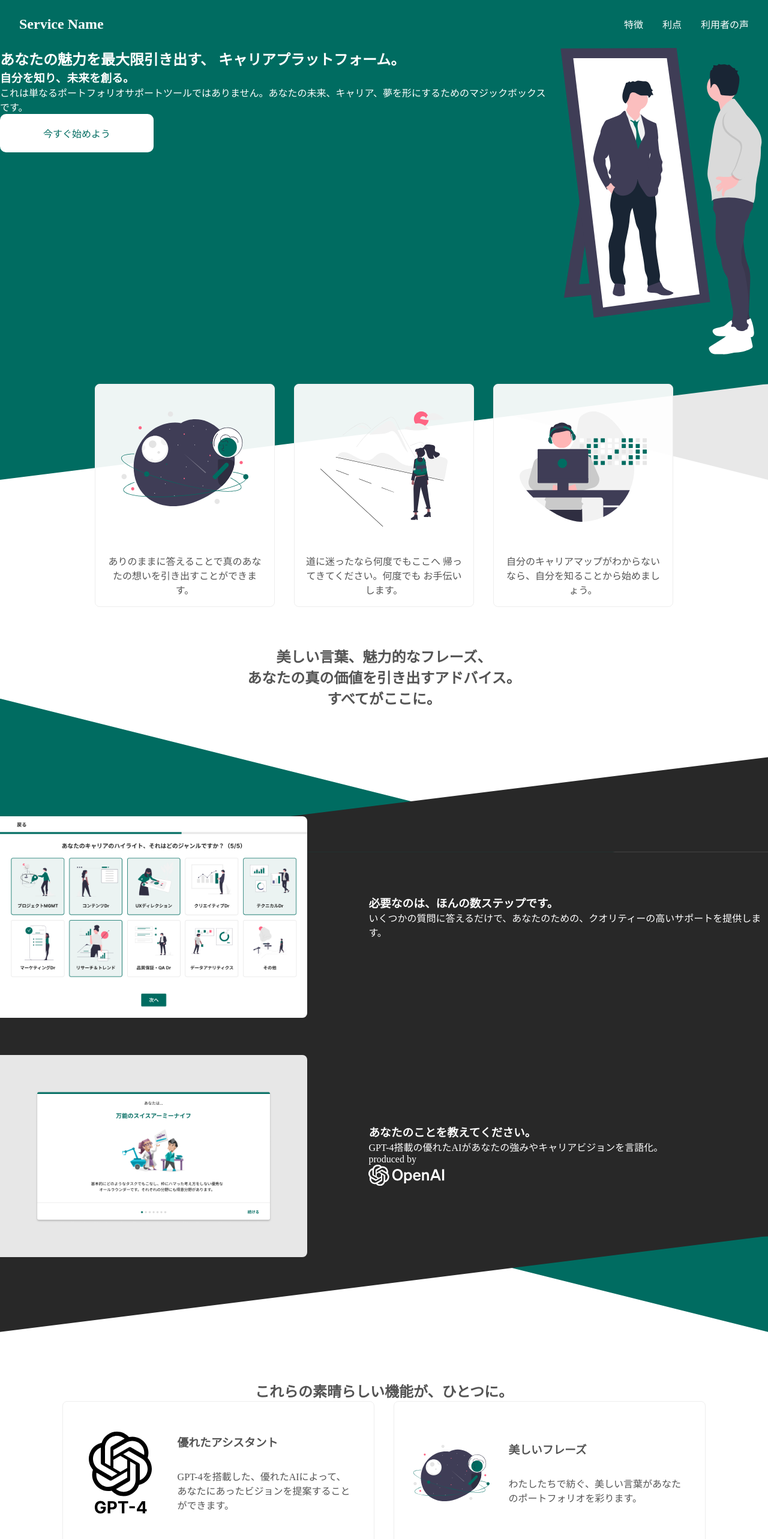
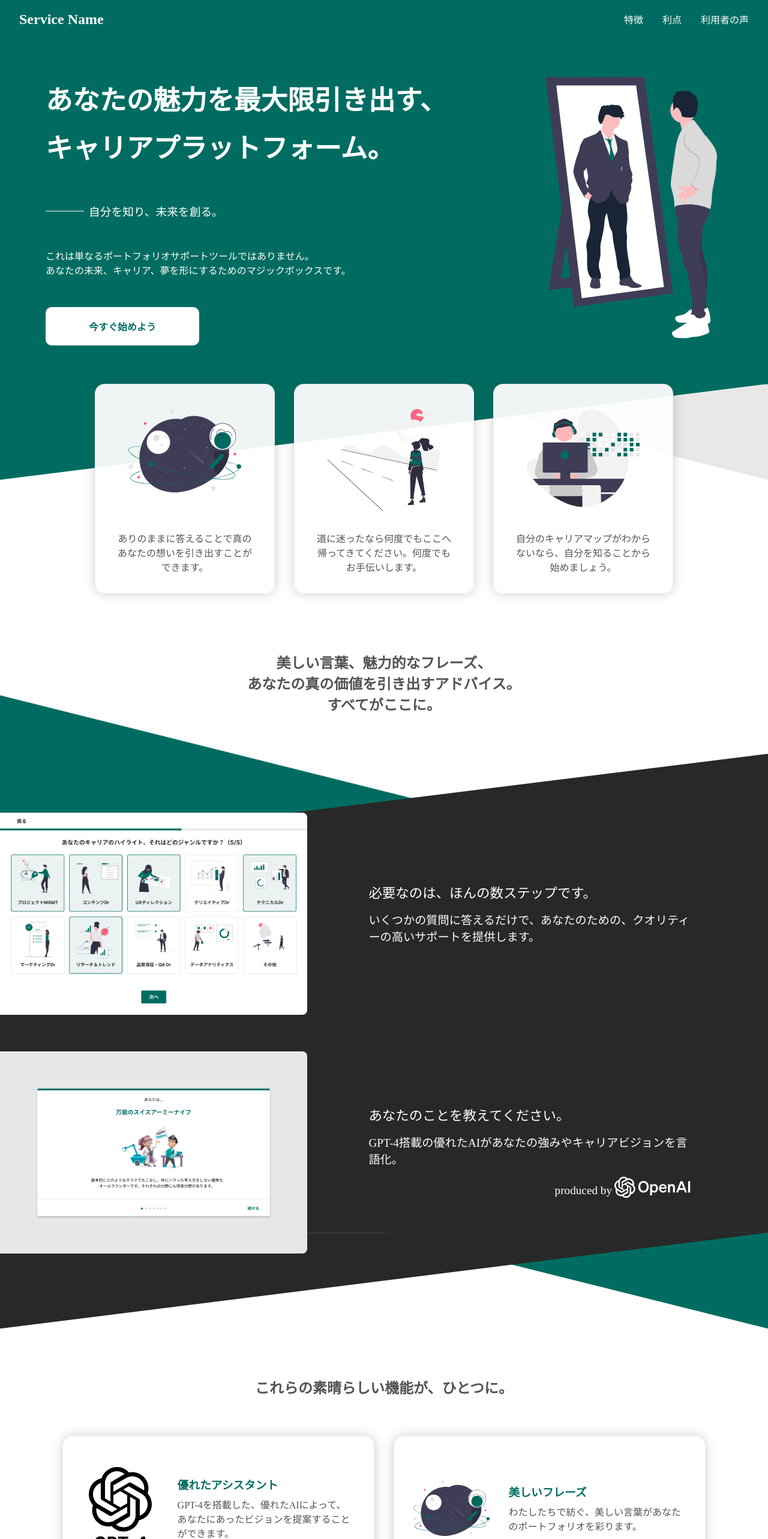
Before and after one commit to RyotaOku/aerichandesu, a Next.js app in the folder src/: page /introduction in a window 1280 px wide. Shown: the top 2566 px of the page at 60% size. Built offline with nearby package versions, Linux system fonts and the light colour scheme.

Commit message:
大まかなレイアウト完了

```diff
--- a/src/pages/introduction/index.tsx
+++ b/src/pages/introduction/index.tsx
@@ -5,20 +5,20 @@ import 'primereact/resources/primereact.min.css';
 import 'primeicons/primeicons.css';
 import style from '@/styles/introduction/index.module.css'
 import { type } from 'os';
-import { Link as Scroll } from 'react-scroll'
-import { log } from 'console';
+import { Link, Element, Events, animateScroll as scroll, scrollSpy } from 'react-scroll';
 
 
 function getImagePath(filename: string) {
     return `/images/introduction/${filename}`;
 }
+const scrollToTop = () => {
+    scroll.scrollToTop();
+};
 
 type ButtonProps = {
     darkColor?: boolean,
     url: string,
     text: string,
-
-
 }
 export function Button(props: ButtonProps) {
     return (
@@ -30,6 +30,8 @@ export function Button(props: ButtonProps) {
     )
 }
 
+
+
 type introFeatureProps = {
     children?: React.ReactNode,
     imgAlt: string,
@@ -39,13 +41,13 @@ type introFeatureProps = {
 export function IntroFeature(props: introFeatureProps) {
 
     return (
-        <div className={style.introFeatureChild}>
+        <div className={style.introFeature}>
             <picture className={style.introFeatureImg}>
                 <img src={getImagePath(props.imgSrc)}
                     alt={props.imgAlt} />
             </picture>
             {/* <p className={style.introFeatureText}>{props.text}</p> */}
-            {props.children}
+            <div className={style.introFeatureText}>{props.children}</div>
         </div>
     )
 }
@@ -249,24 +251,25 @@ export default function Introduction() {
     return (
         <>
             <div className={style.mainVisual}>
-                <nav className={style.navigation}>
+                <header className={style.navigation}>
+                    <nav>
                         <h1>Service Name</h1>
                         <ul>
-                        <li>
-                            <Scroll to='test' smooth>特徴</Scroll>
-                        </li>
-                        <li>利点</li>
-                        <li>利用者の声</li>
+                            <li><Link to='serviceDetails' smooth offset={-50}>特徴</Link></li>
+                            <li><Link to='serviceDetails' smooth offset={-50}>利点</Link></li>
+                            <li><Link to='serviceDetails' smooth offset={-50}>利用者の声</Link></li>
                         </ul>
                     </nav>
+                </header>
 
 
                 <div className={style.topView}>
                     <div className={style.topViewText}>
-                        <h2>あなたの魅力を最大限引き出す、
+                        <h2>あなたの魅力を最大限引き出す、<br />
                             キャリアプラットフォーム。</h2>
                         <h3>自分を知り、未来を創る。</h3>
-                        <p>これは単なるポートフォリオサポートツールではありません。あなたの未来、キャリア、夢を形にするためのマジックボックスです。</p>
+                        <p>これは単なるポートフォリオサポートツールではありません。<br />
+                            あなたの未来、キャリア、夢を形にするためのマジックボックスです。</p>
                         <Button darkColor url='#' text='今すぐ始めよう' />
                     </div>
                     <picture className={style.topViewImg}><img src={getImagePath("mainVisual.svg")} alt="" /></picture>
@@ -287,7 +290,7 @@ export default function Introduction() {
                         <p>自分のキャリアマップがわからないなら、自分を知ることから始めましょう。</p>
                     </IntroFeature>
                 </div>
-                <h2>美しい言葉、魅力的なフレーズ、<br />あなたの真の価値を引き出すアドバイス。<br />すべてがここに。</h2>
+                <h2 id='serviceDetails'>美しい言葉、魅力的なフレーズ、<br />あなたの真の価値を引き出すアドバイス。<br />すべてがここに。</h2>
             </div>
 
             <div className={style.serviceDetailsSection}>
@@ -303,7 +306,7 @@ export default function Introduction() {
                         imgAlt=''
                         title="あなたのことを教えてください。"
                         text="GPT-4搭載の優れたAIがあなたの強みやキャリアビジョンを言語化。"
-                    ><div><p>produced by</p>
+                    ><div className={style.openAi}><p>produced by</p>
                             <picture><img src={getImagePath("OpenAiLogo.svg")} alt="" /></picture>
                         </div></ServiceDetail>
                 </div>
@@ -324,18 +327,25 @@ export default function Introduction() {
 
             <UserTestimonial />
 
+            <div className={style.getStartedSection}>
                 <h2>さあ、準備は整いましたか？<br />
                     私たちと一緒に、あなたのキャリアデザインを<br />
                     素敵に彩りましょう！</h2>
                 <Button url='#' text='はじめましょう！' />
+            </div>
             <footer className={style.footer}>
                 <ul>
-                    <li><a href='#'>プライバシー&利用規約</a></li>
-                    <li><a href='#'>お問い合わせ</a></li>
-                    <li><a href='#'>私たちについて</a></li>
+                    <li><Link to='#'>プライバシー&利用規約</Link></li>
+                    <li><Link to='#'>お問い合わせ</Link></li>
+                    <li><Link to='#'>私たちについて</Link></li>
                 </ul>
-
                 <p><small>Service Name.inc &copy; 2023</small></p>
+                <div className={style.snsIcon}>
+                    <Link to='#'><i className={`pi pi-twitter`} /></Link>
+                    <Link to='#'><i className={`pi pi-instagram`} /></Link>
+                    <Link to='#'><i className={`pi pi-facebook`} /></Link>
+                </div>
+                <a onClick={scrollToTop} className={style.scrollTop}><i className={`pi pi-chevron-up`} />TOP</a>
             </footer>
 
         </>
--- a/src/styles/globals.css
+++ b/src/styles/globals.css
@@ -1,6 +1,10 @@
+:root {
+    --color-primary: #006c61;
+    --color-text: #545454;
+}
 html,
 body {
-  font-size: 16px;
-  margin: 0;
-  padding: 0;
+    font-size: 16px;
+    margin: 0;
+    padding: 0;
 }
--- a/src/styles/introduction/index.module.css
+++ b/src/styles/introduction/index.module.css
@@ -1,52 +1,109 @@
 @import url("https://fonts.googleapis.com/css2?family=Inter:wght@100;200;300;400;500;600;700;800;900&family=Noto+Sans+JP:wght@100;200;300;400;500;600;700;800;900&display=swap");
+
+/* button */
 
 .button {
     width: 256px;
     height: 64px;
-    background: #006c61;
+    min-height: 64px;
+    display: block;
+    background: var(--color-primary);
     color: #fff;
     border-radius: 10px;
 }
+.button a {
+    width: 100%;
+    height: 100%;
+    display: grid;
+    place-items: center;
+    color: inherit;
+    text-decoration: none;
+    font-weight: 700;
+    font-size: 1rem;
+}
 .darkButton {
     background: #fff;
-    color: #006c61;
+    color: var(--color-primary);
 }
 
-.button a {
-    color: inherit;
-    display: grid;
-    place-items: center;
-    width: 100%;
-    height: 100%;
-    text-decoration: none;
-}
+/* mainVisual */
 
 .mainVisual {
-    background: #006c61;
+    background: var(--color-primary);
     color: #fff;
+    height: 100vh;
     height: 80vh;
-    min-height: 80vh;
     position: relative;
     width: 100%;
     /* border: 10px solid #000; */
-    /* border-bottom: 0.1px solid #006c61; */
-    box-shadow: 0 0 0 0.5px #006c61;
+    /* border-bottom: 0.1px solid var(--color-primary); */
+    box-shadow: 0 0 0 0.5px var(--color-primary);
 }
+
+/* navigation */
+
+.navigation {
+    width: 100%;
+    height: 10%;
+}
+
+.navigation nav {
+    width: 100%;
+    height: 100%;
+    display: flex;
+    justify-content: space-between;
+    align-items: center;
+    padding: 0 32px;
+}
+.navigation ul {
+    display: flex;
+    list-style: none;
+    gap: 32px;
+}
+
+/* topView */
+
 .topView {
     display: flex;
     width: 100%;
+    height: 90%;
+    padding: 5% 0;
     justify-content: space-around;
 }
+
 .topViewText {
+    height: 100%;
+    display: flex;
+    /* align-items: center; */
+    justify-content: space-between;
+    flex-direction: column;
 }
+.topViewText h2 {
+    font-size: 2.8rem;
+    line-height: 5rem;
+}
+.topViewText h3 {
+    display: flex;
+    gap: 8px;
+    font-weight: 400;
+}
+.topViewText h3::before {
+    content: "";
+    display: block;
+    width: 64px;
+    border-top: 1px solid #fff;
+    transform: translate(0, 50%);
+}
+
 .topViewImg {
     height: 100%;
 }
-.topViewImg {
+.topViewImg img {
     height: 100%;
     /* width: 100%; */
     object-fit: contain;
 }
+
 .mainVisual::after {
     content: "";
     width: 100%;
@@ -55,10 +112,9 @@
     top: 100%;
     left: 0;
     clip-path: polygon(0 0, 100% 0, 0 100%);
-    background: #006c61;
+    background: var(--color-primary);
     z-index: -1;
 }
-
 .mainVisual::before {
     content: "";
     width: 50%;
@@ -71,20 +127,7 @@
     z-index: -2;
 }
 
-.navigation {
-    width: 100%;
-    height: 10vh;
-    display: flex;
-    justify-content: space-between;
-    align-items: center;
-    padding: 0 32px;
-}
-
-.navigation ul {
-    display: flex;
-    list-style: none;
-    gap: 32px;
-}
+/* introFeatures */
 
 .introFeaturesSection {
     position: relative;
@@ -94,16 +137,19 @@
     justify-content: center;
     flex-direction: column;
     text-align: center;
-    margin-bottom: 30vh;
+    margin-bottom: 28vh;
     /* margin: 0 auto; */
 }
-.introFeaturesSection h2 {
-    margin-top: 64px;
+.introFeaturesWrap {
+    margin: 0 10%;
+    justify-content: center;
+    display: flex;
+    gap: 32px;
 }
-.introFeatureChild {
+.introFeature {
     border: 1px solid #eee;
     background: #ffffffee;
-    border-radius: 8px;
+    border-radius: 16px;
     width: 300px;
     min-height: 350px;
     display: flex;
@@ -111,8 +157,9 @@
     justify-content: center;
     flex-flow: column;
     justify-content: space-between;
-    padding: 16px;
-    gap: 16px;
+    padding: 16px 32px 32px;
+    gap: 8px;
+    box-shadow: 0px 0px 18px 0px #3e3e3e40;
 }
 
 .introFeatureImg {
@@ -123,22 +170,20 @@
     /* padding: 10% 10% 0; */
     /* object-fit: cover; */
 }
-
-.introFeatureText {
-    /* width: 50%; */
-}
-
 .introFeatureImg img {
     width: 100%;
     height: 100%;
 }
 
-.introFeaturesWrap {
-    margin: 0 10%;
-    justify-content: center;
-    display: flex;
-    gap: 32px;
+.introFeatureText {
+    font-weight: 500;
 }
+
+.introFeaturesSection h2 {
+    margin-top: 96px;
+}
+
+/* serviceDetails */
 
 .serviceDetailsSection {
     width: 100%;
@@ -147,6 +192,63 @@
     background: #282828;
     box-shadow: 0 0 0 0.5px #282828;
 }
+.serviceDetailsWrap {
+    width: 100%;
+    height: 100%;
+    display: flex;
+    align-items: center;
+    justify-content: center;
+    flex-direction: column;
+    gap: 10%;
+    position: absolute;
+    color: #fff;
+    padding-bottom: 2%;
+}
+.serviceDetail {
+    width: 100%;
+    display: flex;
+}
+
+.serviceDetailImg {
+    display: block;
+    width: 40%;
+    /* height: 50vh; */
+    border-radius: 0px 8px 8px 0px;
+    overflow: hidden;
+    /* border: 1px solid #000; */
+}
+.serviceDetailImg img {
+    width: 100%;
+    height: 100%;
+    object-fit: cover;
+}
+
+.serviceDetailText {
+    font-size: 1.2rem;
+    width: 50%;
+    height: 100%;
+    display: flex;
+    padding-left: 8%;
+    /* align-items: center; */
+    justify-content: center;
+    flex-direction: column;
+    gap: 16px;
+    font-weight: 500;
+}
+.serviceDetailText h3 {
+    font-weight: inherit;
+}
+.openAi {
+    width: 100%;
+    display: flex;
+    align-items: flex-end;
+    justify-content: flex-end;
+}
+.openAi p {
+    padding-bottom: 6px;
+    padding-right: 4px;
+}
+
 .serviceDetailsSection::before {
     content: "";
     width: 100%;
@@ -155,7 +257,7 @@
     bottom: 90%;
     left: 0;
     clip-path: polygon(0 0, 0% 100%, 100% 100%);
-    background: #006c61;
+    background: var(--color-primary);
     z-index: -2;
 }
 .serviceDetailsSection::after {
@@ -170,90 +272,26 @@
     z-index: -1;
 }
 
-.serviceDetailsWrap {
-    width: 100%;
-    height: 100%;
-    display: flex;
-    align-items: center;
-    justify-content: center;
-    flex-direction: column;
-    gap: 10%;
-    position: absolute;
-    color: #fff;
-    padding-bottom: 2%;
-}
-
-.serviceDetail {
-    width: 100%;
-    display: flex;
-}
-
-.serviceDetailImg {
-    display: block;
-    width: 40%;
-    /* height: 50vh; */
-    border-radius: 0px 8px 8px 0px;
-    overflow: hidden;
-    /* border: 1px solid #000; */
-}
-
-.serviceDetailImg img {
-    width: 100%;
-    height: 100%;
-    object-fit: cover;
-}
-
-.serviceDetailText {
-    width: 60%;
-    height: 100%;
-    display: flex;
-    padding-left: 8%;
-    /* align-items: center; */
-    justify-content: center;
-    flex-direction: column;
-}
+/* detailedFunctions */
 
 .detailedFunctionsSection {
     /* border-top: 0.1px solid #282828; */
     position: relative;
-    padding: 30vh 0 0;
+    padding: 30vh 32px 0;
     display: flex;
     align-items: center;
     justify-content: center;
     flex-direction: column;
 }
-
-.detailedFunctionsSection::after {
-    content: "";
-    width: 100%;
-    height: 20vh;
-    position: absolute;
-    top: 0;
-    left: 0;
-    clip-path: polygon(0 0, 100% 0, 0 100%);
-    background: #282828;
-    z-index: -1;
+.detailedFunctionsSection h2 {
+    margin: 0 0 64px;
 }
-
-.detailedFunctionsSection::before {
-    content: "";
-    width: 50%;
-    height: 20vh;
-    position: absolute;
-    top: 0;
-    right: 0;
-    clip-path: polygon(0 0, 100% 0, 100% 100%);
-    background: #006c61;
-    z-index: -2;
-}
-
 .detailedFunctionsWrap {
     display: flex;
     flex-wrap: wrap;
     gap: 32px;
     margin: 0 auto;
 }
-
 .detailedFunction {
     margin: 0 auto;
     display: flex;
@@ -265,19 +303,14 @@
     gap: 32px;
     border: 1px solid #eee;
     background: #ffffffee;
-    border-radius: 8px;
+    border-radius: 16px;
+    box-shadow: 0px 0px 18px 0px #3e3e3e40;
 }
 
 .detailedFunctionImg {
     width: 30%;
     height: 100%;
 }
-
-/* .functionImg:first-child {
-    border: 1px solid black;
-    background: tomato;
-} */
-
 .detailedFunctionImg img {
     padding: 40% 0;
     width: 100%;
@@ -292,19 +325,45 @@
     /* align-items: center; */
     justify-content: center;
     flex-direction: column;
-    gap: 32px;
+    gap: 8px;
 }
+.detailedFunctionText h3 {
+    color: var(--color-primary);
+}
+.detailedFunctionsSection::after {
+    content: "";
+    width: 100%;
+    height: 20vh;
+    position: absolute;
+    top: 0;
+    left: 0;
+    clip-path: polygon(0 0, 100% 0, 0 100%);
+    background: #282828;
+    z-index: -1;
+}
+.detailedFunctionsSection::before {
+    content: "";
+    width: 50%;
+    height: 20vh;
+    position: absolute;
+    top: 0;
+    right: 0;
+    clip-path: polygon(0 0, 100% 0, 100% 100%);
+    background: var(--color-primary);
+    z-index: -2;
+}
+
+/* userTestimonial */
 
 .userTestimonialSection {
     text-align: center;
     width: 100%;
     /* background: tomato; */
-    margin: 8% 0;
+    margin: 128px 0;
 }
-
 .userTestimonial {
     padding: 32px;
-    margin-top: 4%;
+    margin-top: 64px;
     width: 100%;
     display: flex;
     align-items: center;
@@ -314,7 +373,7 @@
     gap: 32px;
 }
 .userDetailWrap {
-    height: 60vh;
+    height: 55vh;
     width: 80%;
     border-radius: 32px;
     background: #fff;
@@ -322,6 +381,7 @@
     justify-content: center;
     align-items: center;
 }
+
 .userDetailNavigation {
     width: 10%;
     height: 100%;
@@ -331,9 +391,10 @@
     /* cursor: pointer; */
 }
 .userDetailNavBtn {
-    color: #006c61;
+    color: var(--color-primary);
     font-size: 2rem;
 }
+
 .userDetailContent {
     width: 80%;
     height: 100%;
@@ -342,6 +403,7 @@
     align-items: center;
     gap: 10%;
 }
+
 .userDetailImg {
     width: 20%;
     height: 100%;
@@ -351,10 +413,31 @@
     height: 100%;
     object-fit: contain;
 }
+
 .userDetailText {
     width: 70%;
     height: 100%;
     text-align: left;
+    display: flex;
+    justify-content: center;
+    flex-direction: column;
+    gap: 32px;
+}
+.userDetailText h3 {
+    color: var(--color-primary);
+    font-size: 1.4rem;
+    display: flex;
+    align-items: flex-end;
+}
+.userDetailText h3 span {
+    display: block;
+    color: var(--color-text);
+    font-size: 80%;
+    margin-left: 16px;
+}
+.userDetailText p {
+    font-size: 1.1rem;
+    line-height: 2.4rem;
 }
 .userButtonSection {
     display: flex;
@@ -371,23 +454,81 @@
     border-radius: 8px;
 }
 .userButton.active {
-    border: 2px solid #006c61;
+    border: 2px solid var(--color-primary);
 }
 
 .userButtonImg {
     height: 100%;
     width: 100%;
 }
-
 .userButtonImg img {
     height: 100%;
     width: 100%;
     object-fit: contain;
 }
+/* getStartedSection */
+
+.getStartedSection {
+    width: 100%;
+    text-align: center;
+    display: flex;
+    align-items: center;
+    justify-content: center;
+    flex-direction: column;
+    margin-bottom: 40vh;
+    gap: 64px;
+}
+
+/* footer */
 
 .footer {
+    width: 100%;
+    display: flex;
+    align-items: center;
+    justify-content: space-between;
     position: relative;
-    background: #006c61;
+    padding: 32px;
+    background: var(--color-primary);
+    box-shadow: 0 0 0 0.5px var(--color-primary);
+    color: #fff;
+}
+.footer ul {
+    position: absolute;
+    bottom: 100%;
+    list-style: none;
+    display: flex;
+    flex-direction: column;
+    justify-content: space-between;
+    padding: 6% 0;
+    height: 40vh;
+}
+.footer ul a {
+    color: var(--color-text);
+    text-decoration: none;
+}
+.snsIcon {
+    display: flex;
+    gap: 32px;
+}
+.snsIcon a {
+    color: #fff;
+    font-size: 32px;
+}
+.snsIcon i {
+    font-size: inherit;
+}
+.scrollTop {
+    position: absolute;
+    bottom: 100%;
+    right: 32px;
+    display: flex;
+    align-items: center;
+    justify-content: center;
+    flex-direction: column;
+    text-align: center;
+}
+.scrollTop i {
+    font-size: 2rem;
 }
 .footer::before {
     content: "";
@@ -408,6 +549,6 @@
     bottom: 100%;
     right: 0;
     clip-path: polygon(100% 1%, 0% 100%, 100% 100%);
-    background: #006c61;
+    background: var(--color-primary);
     z-index: -1;
 }
```
Lines whose indentation alone changed are shown as unchanged.
